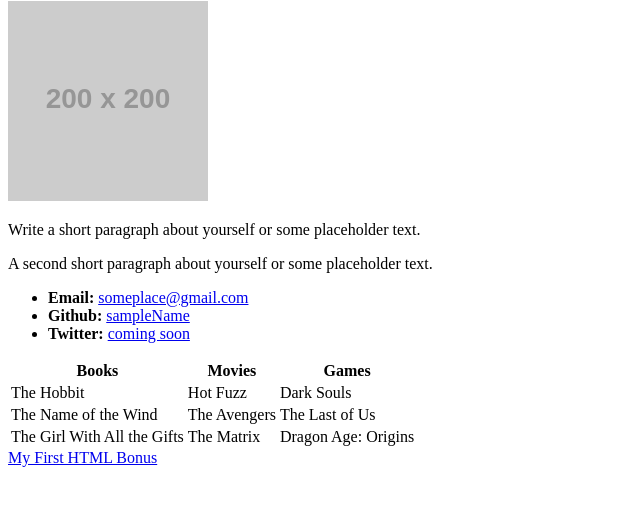
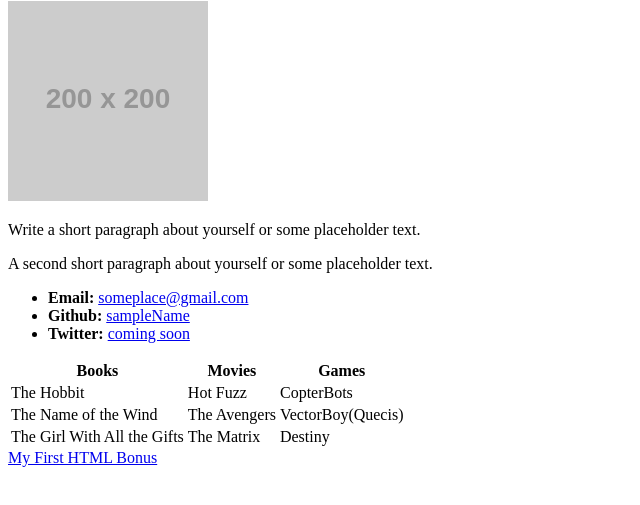
Before and after one commit to QuecisJoshua/QuecisJoshua.github.io, a plain HTML site: page index.html in a window 1280 px wide. Shown: the part 79-584 px from the top of the page, without its empty margins (0-640 px from the left). Drawn offline with Linux system fonts and the light colour scheme; placeholder pictures from the web are drawn by us.

Commit message:
Update index.html

```diff
--- a/index.html
+++ b/index.html
@@ -29,17 +29,17 @@
     <tr>
       <td>The Hobbit</td>
       <td>Hot Fuzz</td>
-      <td>Dark Souls</td>
+      <td>CopterBots</td>
     </tr>
     <tr>
       <td>The Name of the Wind</td>
       <td>The Avengers</td>
-      <td>The Last of Us</td>
+      <td>VectorBoy(Quecis)</td>
     </tr>
     <tr>
       <td>The Girl With All the Gifts</td>
       <td>The Matrix</td>
-      <td>Dragon Age: Origins</td>
+      <td>Destiny</td>
     </tr>
   </table>
 
```
